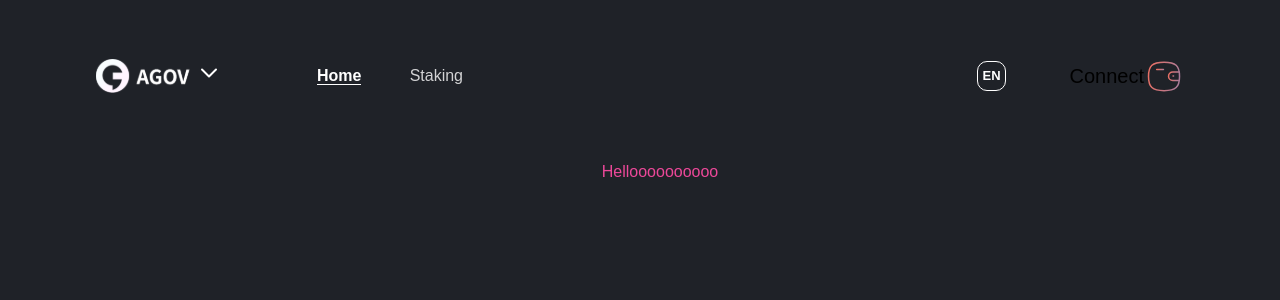
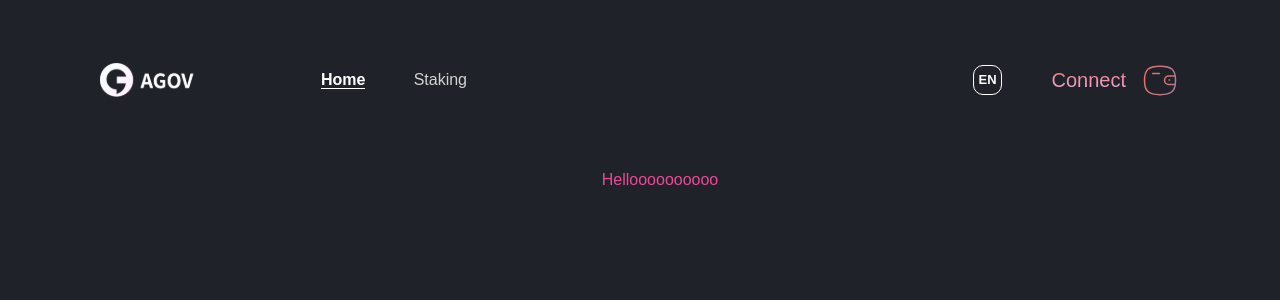
Before and after one commit to saeidghani/club-rare-landing, a Next.js app: page / in a window 1280 px wide. Shown: the top 300 px of the page. Built offline with nearby package versions, Linux system fonts and the light colour scheme.

Commit message:
modified header

```diff
--- a/layout/Header.js
+++ b/layout/Header.js
@@ -127,9 +127,10 @@ function Header() {
     <div className={wrapperClass}>
       <div className="flex items-center">
         <Image src="/icons/logo.svg" width={101} height={34} alt="" />
-        <div className="" onClick={() => setMenuOpen(!isOnDrawer)}>
+        <div className="md:hidden pt-2">
           <Image
-            className={`md:hidden ml-1 cursor-pointer ${
+              onClick={() => setMenuOpen(!menuOpen)}
+              className={`ml-1 cursor-pointer ${
                   isOnDrawer ? "transform rotate-180" : ""
               }`}
               src="/icons/arrow.svg"
@@ -173,7 +174,7 @@ function Header() {
         open={connectWalletOpen}
         onCloseModal={() => setConnectWalletOpen(false)}
       />
-      <header className="flex justify-between items-center px-6 py-14 md:px-24 md:py-14">
+      <header className="flex justify-between items-center px-6 py-15 md:px-25">
         <div
           className="flex justify-between items-center w-full"
           style={{ maxWidth: 367 }}
@@ -203,16 +204,16 @@ function Header() {
           style={{ maxWidth: 207 }}
         >
           <div
-            className="hidden md:block text-white text-13 font-semibold rounded-10"
+            className="hidden md:block text-white text-13 font-semibold rounded-10 cursor-pointer"
             style={{ border: "1.5px solid #fff", padding: "4.5px 4.5px" }}
           >
             EN
           </div>
           <div
-            className="flex items-center space-x-3.5 cursor-pointer"
+            className="flex items-center cursor-pointer"
             onClick={() => setConnectWalletOpen(true)}
           >
-            <div className="textGradient text-20">Connect</div>
+            <div className="textGradient text-20 mr-3.5">Connect</div>
             <Image src="/icons/wallet.svg" width={40} height={40} alt="wallet" />
           </div>
         </div>
--- a/pages/_app.js
+++ b/pages/_app.js
@@ -1,5 +1,8 @@
 import React from "react";
 import "rc-drawer/assets/index.css";
+import '../styles/spinner.css';
+import '../styles/customStyles.scss';
+import '../styles/utilityStyles.scss';
 import '../styles/globals.css';
 
 function MyApp({ Component, pageProps }) {
```
Lines whose indentation alone changed are shown as unchanged.
